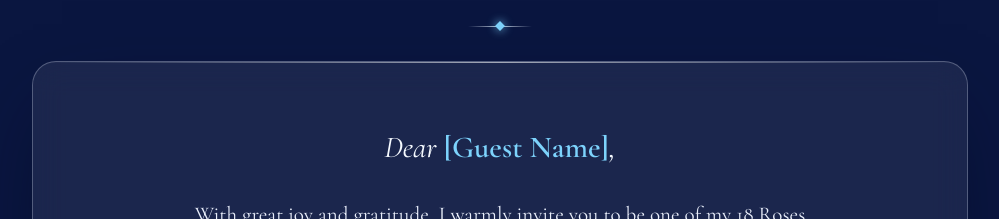
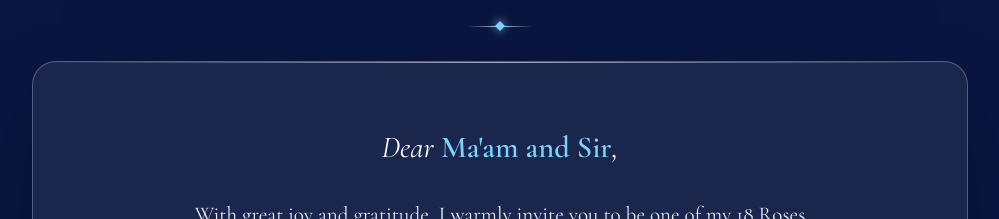
Before and after one commit to DrexHub-04/joyce-18-roses, a plain HTML site: page index.html in a window 1280 px wide. Shown: the part 963-1182 px from the top of the page, without its empty margins (140-1139 px from the left). Drawn offline with nearby package versions, Linux system fonts and the light colour scheme.

Commit message:
Update greeting to Ma'am and Sir

```diff
--- a/index.html
+++ b/index.html
@@ -403,7 +403,7 @@
     <div class="divider reveal"></div>
 
     <div class="glass letter reveal" style="margin-top:34px;">
-      <p class="greeting">Dear <b id="guestName">[Guest Name]</b>,</p>
+      <p class="greeting">Dear <b id="guestName">Ma'am and Sir</b>,</p>
       <p>With great joy and gratitude, I warmly invite you to be one of my 18 Roses as I celebrate my 18th birthday.</p>
       <p>Your presence has been a wonderful blessing in my life, and I would be honored to have you join me in this once-in-a-lifetime celebration. As one of my 18 Roses, you will share a special dance with me, symbolizing friendship, love, and cherished memories that will always have a place in my heart.</p>
       <p>I sincerely hope you can celebrate this meaningful milestone with me.</p>
```
